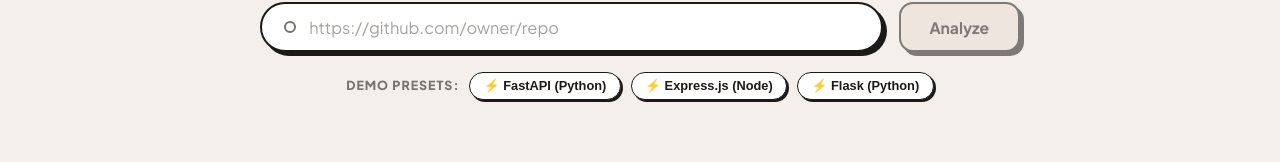
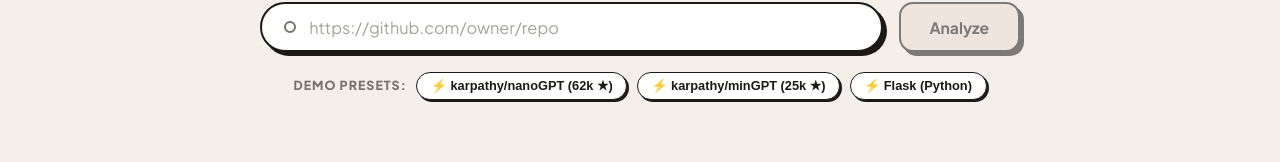
Before and after one commit to devokdev/Codebase-explanator, a React (Vite) app in the folder frontend/: page / in a window 1280 px wide. Shown: the part 452-614 px from the top of the page. Built offline with nearby package versions, Linux system fonts and the light colour scheme; no server answers.

Commit message:
feat(demo): feature karpathy/nanoGPT and minGPT as top lightweight demo presets

```diff
--- a/frontend/src/App.jsx
+++ b/frontend/src/App.jsx
@@ -265,22 +265,22 @@ function App() {
           <button
             type="button"
             className="nav-pill-btn"
-            style={{ padding: '0.35rem 0.85rem', fontSize: '0.8rem', cursor: 'pointer', background: source === 'https://github.com/tiangolo/fastapi' ? 'var(--terracotta-tint)' : 'var(--surface-white)' }}
+            style={{ padding: '0.35rem 0.85rem', fontSize: '0.8rem', cursor: 'pointer', background: source === 'https://github.com/karpathy/nanoGPT' ? 'var(--terracotta-tint)' : 'var(--surface-white)' }}
             onClick={() => {
-              setSource('https://github.com/tiangolo/fastapi');
+              setSource('https://github.com/karpathy/nanoGPT');
             }}
           >
-            ⚡ FastAPI (Python)
+            ⚡ karpathy/nanoGPT (62k ★)
           </button>
           <button
             type="button"
             className="nav-pill-btn"
-            style={{ padding: '0.35rem 0.85rem', fontSize: '0.8rem', cursor: 'pointer', background: source === 'https://github.com/expressjs/express' ? 'var(--terracotta-tint)' : 'var(--surface-white)' }}
+            style={{ padding: '0.35rem 0.85rem', fontSize: '0.8rem', cursor: 'pointer', background: source === 'https://github.com/karpathy/minGPT' ? 'var(--terracotta-tint)' : 'var(--surface-white)' }}
             onClick={() => {
-              setSource('https://github.com/expressjs/express');
+              setSource('https://github.com/karpathy/minGPT');
             }}
           >
-            ⚡ Express.js (Node)
+            ⚡ karpathy/minGPT (25k ★)
           </button>
           <button
             type="button"
```
